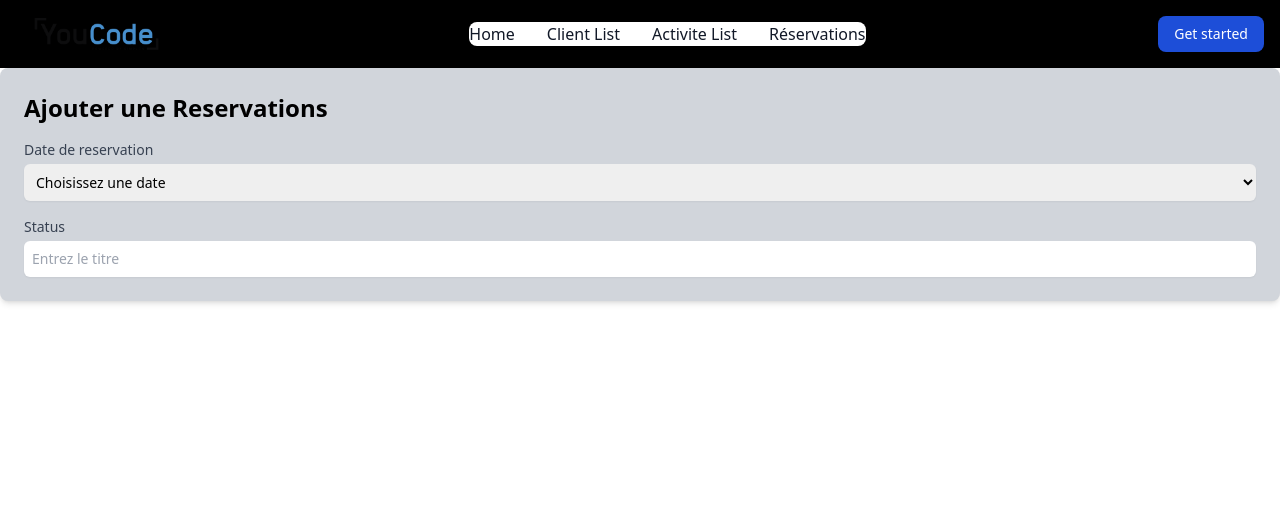
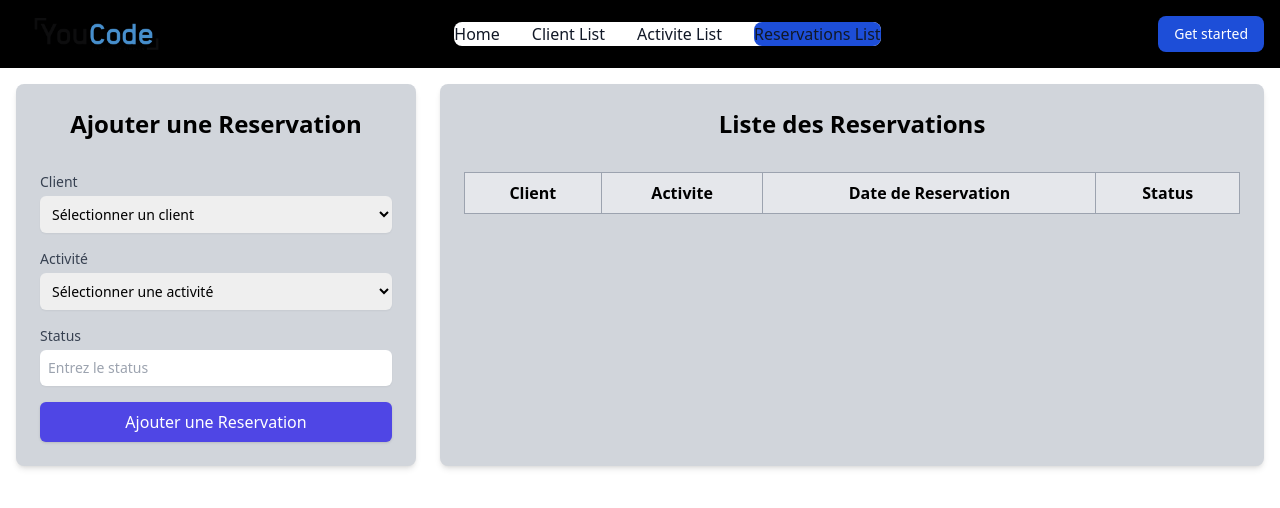
Before and after one commit to houssamlambara/G_R_Site_Voyage, a PHP site: the page made by reservations tableau.php in a window 1280 px wide. Shown: the top 508 px of the page. Run offline with PHP 8.4, Linux system fonts and the light colour scheme; lists and menus that the app fills with data are empty; some libraries are stand-ins or nearby versions.

Commit message:
creation du reservation tableau

```diff
--- a/index.php
+++ b/index.php
@@ -28,10 +28,10 @@
         <!-- Navbar Links -->
         <div class="items-center justify-between hidden w-full md:flex md:w-auto md:order-1">
           <ul class="flex flex-col font-medium p-4 md:p-0 mt-4 border border-gray-100 rounded-lg bg-gray-50 md:space-x-8 md:flex-row md:mt-0 md:border-0 md:bg-white dark:bg-gray-800 md:dark:bg-black bg-black">
-          <li><a href="#" class="block py-2 px-3 md:p-0 text-gray-900 rounded hover:bg-gray-100 md:hover:bg-transparent md:hover:text-blue-700 dark:text-white dark:hover:bg-blue-700 dark:hover:text-white">Home</a></li>
+          <li><a href="#" class="block py-2 px-3 md:p-0 text-gray-900 bg-blue-700 rounded-lg hover:bg-gray-100 md:hover:bg-transparent md:hover:text-blue-700 dark:text-white dark:hover:bg-blue-700 dark:hover:text-white">Home</a></li>
           <li><a href="./Client tableau.php" class="block py-2 px-3 md:p-0 text-gray-900 rounded hover:bg-gray-100 md:hover:bg-transparent md:hover:text-blue-700 dark:text-white dark:hover:bg-blue-700 dark:hover:text-white">Client List</a></li>
             <li><a href="./activite tableau.php" class="block py-2 px-3 md:p-0 text-gray-900 rounded hover:bg-gray-100 md:hover:bg-transparent md:hover:text-blue-700 dark:text-white dark:hover:bg-blue-700 dark:hover:text-white">Activite List</a></li>
-            <li><a href="#" class="block py-2 px-3 md:p-0 text-gray-900 rounded hover:bg-gray-100 md:hover:bg-transparent md:hover:text-blue-700 dark:text-white dark:hover:bg-blue-700 dark:hover:text-white">Réservations</a></li>
+            <li><a href="./reservations tableau.php" class="block py-2 px-3 md:p-0 text-gray-900 rounded hover:bg-gray-100 md:hover:bg-transparent md:hover:text-blue-700 dark:text-white dark:hover:bg-blue-700 dark:hover:text-white">Réservations</a></li>
           </ul>
         </div>
 
--- a/reservations tableau.php
+++ b/reservations tableau.php
@@ -27,31 +27,58 @@
         <div class="items-center justify-between hidden w-full md:flex md:w-auto md:order-1">
           <ul class="flex flex-col font-medium p-4 md:p-0 mt-4 border border-gray-100 rounded-lg bg-gray-50 md:space-x-8 md:flex-row md:mt-0 md:border-0 md:bg-white dark:bg-gray-800 md:dark:bg-black bg-black">
           <li><a href="./index.php" class="block py-2 px-3 md:p-0 text-gray-900 rounded hover:bg-gray-100 md:hover:bg-transparent md:hover:text-blue-700 dark:text-white dark:hover:bg-blue-700 dark:hover:text-white">Home</a></li>
-          <li><a href="#" class="block py-2 px-3 md:p-0 text-gray-900 rounded hover:bg-gray-100 md:hover:bg-transparent md:hover:text-blue-700 dark:text-white dark:hover:bg-blue-700 dark:hover:text-white">Client List</a></li>
+          <li><a href="./Client tableau.php" class="block py-2 px-3 md:p-0 text-gray-900 rounded hover:bg-gray-100 md:hover:bg-transparent md:hover:text-blue-700 dark:text-white dark:hover:bg-blue-700 dark:hover:text-white">Client List</a></li>
             <li><a href="./activite tableau.php" class="block py-2 px-3 md:p-0 text-gray-900 rounded hover:bg-gray-100 md:hover:bg-transparent md:hover:text-blue-700 dark:text-white dark:hover:bg-blue-700 dark:hover:text-white">Activite List</a></li>
-            <li><a href="./reservations tableau.php" class="block py-2 px-3 md:p-0 text-gray-900 rounded hover:bg-gray-100 md:hover:bg-transparent md:hover:text-blue-700 dark:text-white dark:hover:bg-blue-700 dark:hover:text-white">Réservations</a></li>
+            <li><a href="#" class="block py-2 px-3 md:p-0 text-gray-900 bg-blue-700 rounded-lg hover:bg-gray-100 md:hover:bg-transparent md:hover:text-blue-700 dark:text-white dark:hover:bg-blue-700 dark:hover:text-white">Reservations List</a></li>
           </ul>
         </div>
 
       </div>
     </nav>
-
 </section class="relative">
 
+<div class="p-4 grid grid-cols-3 gap-6">
+
+<!-- Ajouter Activité -->
 <div class="bg-gray-300 p-6 rounded-lg shadow-md">
-        <h2 class="text-2xl font-bold mb-4">Ajouter une Reservations</h2>
-    <form action="add_reservations.php" method="POST" class="space-y-4">
+    <h2 class="flex justify-center text-2xl font-bold mb-8">Ajouter une Reservation</h2>
+    <form action="add_activite.php" method="POST" class="space-y-4">
       <div>
-      <label for="date_reservation" class="block text-sm font-medium text-gray-700">Date de reservation</label>
-      <select id="date_reservation" name="date_reservation" class="p-2 mt-1 block w-full rounded-md border-gray-300 shadow-sm focus:border-green-500 focus:ring-green-500 sm:text-sm" required>
-        <option value="" disabled selected>Choisissez une date</option>
-        <option value="ID_CLIENT">Client name</option>
-        <option value="Status">Status</option>
+        <label for="client" class="block text-sm font-medium text-gray-700">Client</label>
+        <select id="client" name="client" class="p-2 mt-1 block w-full rounded-md border-gray-300 shadow-sm focus:border-green-500 focus:ring-green-500 sm:text-sm" required>
+          <option value="">Sélectionner un client</option>
+
         </select>
       </div>
+
       <div>
-        <label for="titre" class="block text-sm font-medium text-gray-700">Status</label>
-        <input type="text" id="status" name="status" class="p-2 mt-1 block w-full rounded-md border-gray-300 shadow-sm focus:border-green-500 focus:ring-green-500 sm:text-sm" placeholder="Entrez le titre" required>
+        <label for="activite" class="block text-sm font-medium text-gray-700">Activité</label>
+        <select id="activite" name="activite" class="p-2 mt-1 block w-full rounded-md border-gray-300 shadow-sm focus:border-green-500 focus:ring-green-500 sm:text-sm" required>
+          <option value="">Sélectionner une activité</option>
+
+        </select>
       </div>
+
+      <!-- Status -->
+      <div>
+        <label for="status" class="block text-sm font-medium text-gray-700">Status</label>
+        <input type="text" id="status" name="status" class="p-2 mt-1 block w-full rounded-md border-gray-300 shadow-sm focus:border-green-500 focus:ring-green-500 sm:text-sm" placeholder="Entrez le status" required>
       </div>
+
+      <button type="submit" class="w-full bg-indigo-600 text-white py-2 px-4 rounded-md shadow hover:bg-indigo-700 focus:outline-none focus:ring-2 focus:ring-indigo-500 focus:ring-offset-2">Ajouter une Reservation</button>
+      </form>
 </div>
+
+<!-- Tableau des reservations -->
+
+<div class="col-span-2 bg-gray-300 p-6 rounded-lg shadow-md">
+<h2 class="flex justify-center text-2xl font-bold mb-8">Liste des Reservations</h2>
+  <table class="w-full border-collapse border border-gray-400">
+    <thead class="bg-gray-200">
+      <tr>
+        <th class="border border-gray-400 px-4 py-2">Client</th>
+        <th class="border border-gray-400 px-4 py-2">Activite</th>
+        <th class="border border-gray-400 px-4 py-2">Date de Reservation </th>
+        <th class="border border-gray-400 px-4 py-2">Status</th>
+      </tr>
+</thead>
```
Also changed, not shown: Client tableau.php (+5 -5 lines), activite tableau.php (+6 -5 lines). Lines whose indentation alone changed are shown as unchanged.
